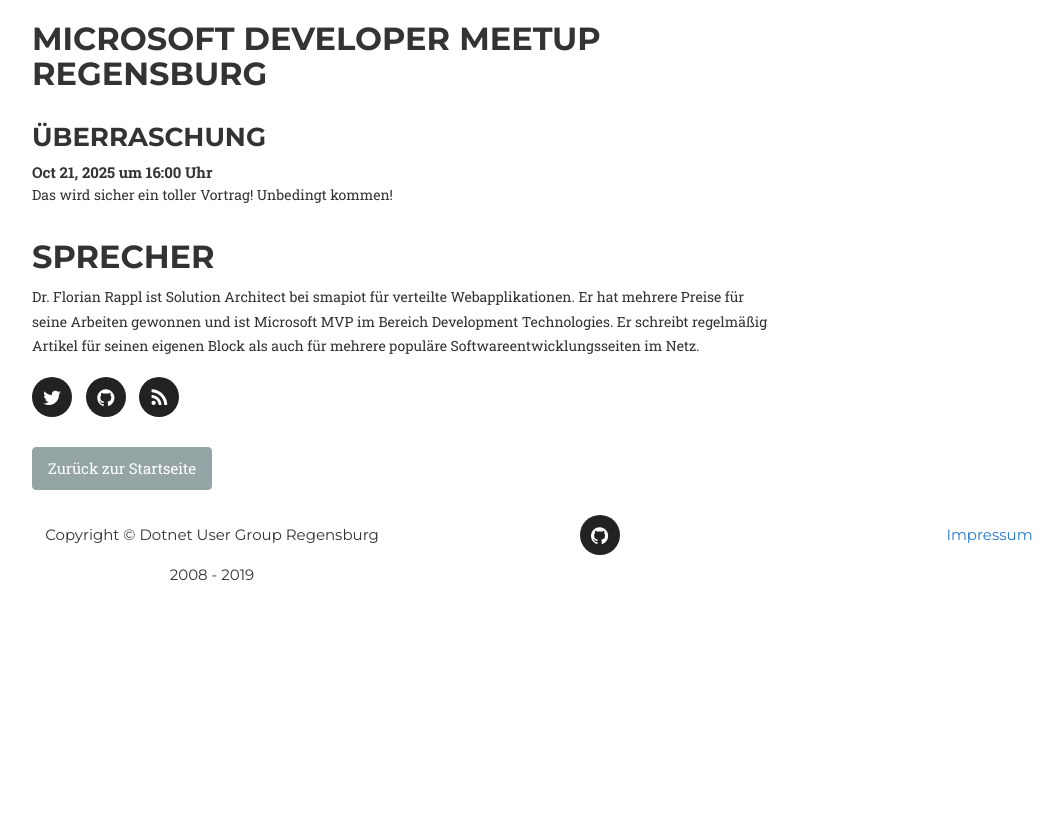
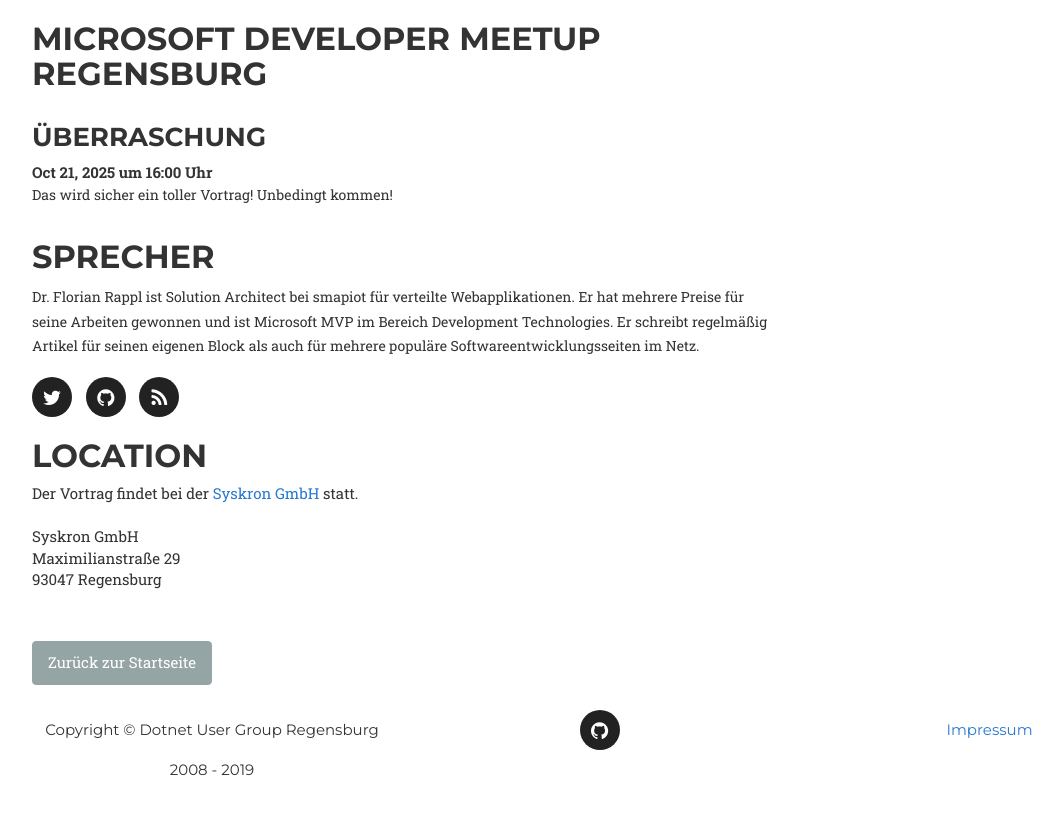
Before and after one commit to DotNetRegensburg/dotnetregensburg.github.io, a Jekyll site: the page built from _posts/2025-10-21-tbd.md, in a window 1280 px wide. Shown: the top 815 px of the page, without its empty margins (38-1101 px from the left). Built offline with Jekyll 4.4.1, drawn with Linux system fonts in a browser that asks for light colours; some web fonts are replaced.

Commit message:
add location

```diff
--- a/_layouts/talk.html
+++ b/_layouts/talk.html
@@ -47,6 +47,23 @@
     </ul>
 </div>
 
+{% if page.location == 'Syskron' %}
+<div class="col-lg-8">
+    <h2>Location</h2>
+</div>
+
+<div class="col-lg-8">
+    Der Vortrag findet bei der <a href="https://maps.app.goo.gl/Hf74oKqLW3s8KUfC8" target="_blank">Syskron GmbH</a> statt.
+    <br><br>
+    <address>
+        Syskron GmbH<br>
+        Maximilianstraße 29<br>
+        93047 Regensburg
+    </address>
+</div>
+{% endif %}
+
+
 {% if page.doodle %}
 <div class="col-lg-8">
     <h2>Anmeldung</h2>
--- a/_posts/2025-10-21-tbd.md
+++ b/_posts/2025-10-21-tbd.md
@@ -1,6 +1,7 @@
 ---
 layout: talk
 date: 2025-10-21 16:00:00
+location: Syskron
 thumbnail: florianr.jpg
 title: "Überraschung"
 speaker:
```
Also changed, not shown: _includes/talks.html (+11 -1 lines), _posts/2025-09-24-tbd.md (+1 -0 lines), _posts/2025-11-20-avalonia.md (+1 -0 lines). Lines whose indentation alone changed are shown as unchanged.
